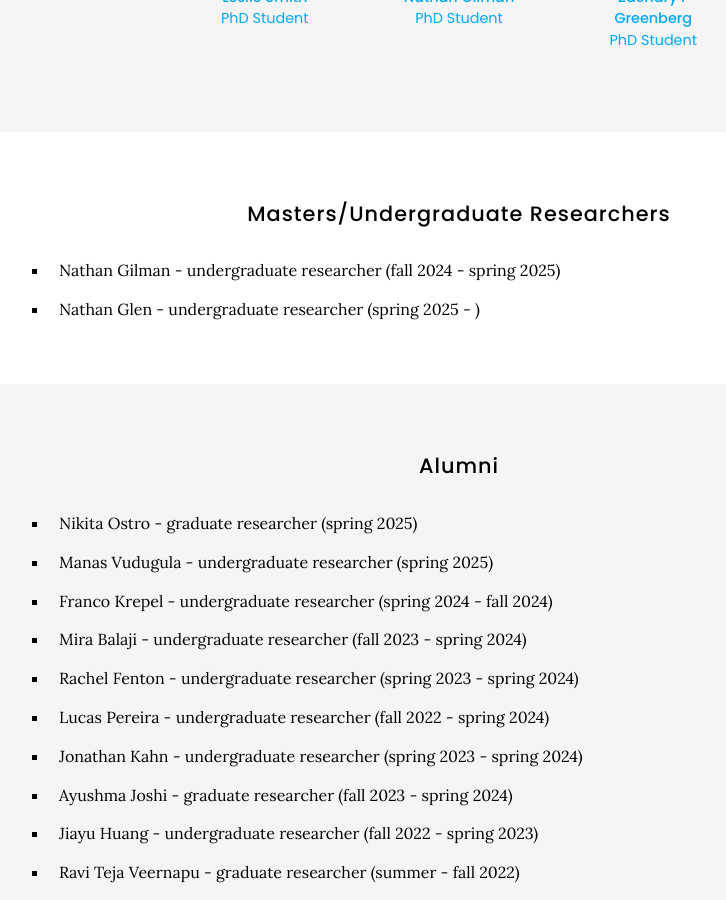
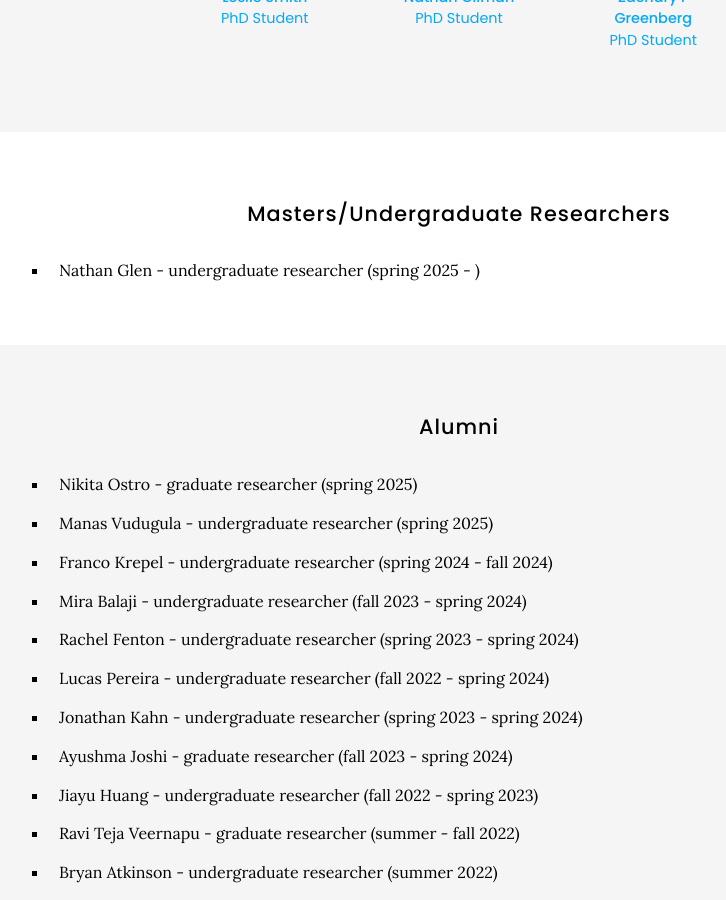
Before and after one commit to graim/GraimLabWebsite, a Jekyll site: the page built from team/index.md, in a window 1280 px wide and 900 px high, scrolled down 1004 px. Shown: the whole window, without its empty margins (181-907 px from the left). Built offline with Jekyll 4.4.1, drawn with Linux system fonts in a browser that asks for light colours; nearby versions of some CDN libraries.

Commit message:
Update index.md
moved Nathan to PhD student section

```diff
--- a/team/index.md
+++ b/team/index.md
@@ -37,7 +37,6 @@
 
 ## Masters/Undergraduate Researchers
 
-- Nathan Gilman - undergraduate researcher (fall 2024 - spring 2025)
 - Nathan Glen - undergraduate researcher (spring 2025 - )
 
 {% include section.html %}
```
